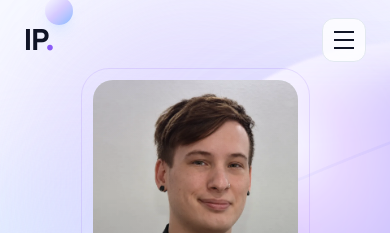
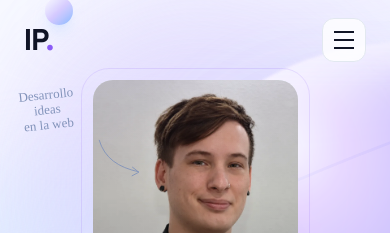
Before and after one commit to IanPallero03/portfolio, a Next.js app: page / in a window 390 px wide. Shown: the top 233 px of the page. Built offline with nearby package versions, Linux system fonts and the light colour scheme.

Commit message:
Optimizar animaciones y videos en dispositivos moviles

```diff
--- a/components/hero/HeroDecorations.tsx
+++ b/components/hero/HeroDecorations.tsx
@@ -16,7 +16,13 @@ export default function HeroDecorations() {
         "(prefers-reduced-motion: reduce)"
       ).matches;
 
-      if (reducedMotion) return;
+      const isMobile = window.matchMedia(
+        "(max-width: 767px)"
+      ).matches;
+
+      // En celulares y con movimiento reducido:
+      // decoración visible, pero sin animaciones.
+      if (reducedMotion || isMobile) return;
 
       gsap.from(".hero-handwritten", {
         opacity: 0,
@@ -51,11 +57,27 @@ export default function HeroDecorations() {
     <div
       ref={decorationsRef}
       aria-hidden="true"
-      className="pointer-events-none absolute inset-0 z-20 hidden xl:block"
+      className="pointer-events-none absolute inset-0 z-20"
     >
-      <div className="hero-handwritten absolute left-[1%] top-[28%] -rotate-12 text-center">
+      {/* TEXTO MANUSCRITO */}
+      <div
+        className="
+          hero-handwritten
+          absolute
+          left-[5%] top-[1%]
+          -rotate-6
+          text-center
+          sm:left-[3%] sm:top-[2%]
+          xl:left-[1%] xl:top-[28%] xl:-rotate-12
+        "
+      >
         <p
-          className="text-[28px] leading-[1.3] text-[#8293BA]"
+          className="
+            text-[13px] leading-[1.15]
+            text-[#8293BA]
+            sm:text-[17px]
+            xl:text-[28px] xl:leading-[1.3]
+          "
           style={{ fontFamily: "cursive" }}
         >
           Desarrollo
@@ -66,8 +88,18 @@ export default function HeroDecorations() {
         </p>
       </div>
 
+      {/* FLECHA */}
       <svg
-        className="hero-arrow absolute left-[8%] top-[46%] h-[100px] w-[115px]"
+        className="
+          hero-arrow
+          absolute
+          left-[24%] top-[7%]
+          h-[45px] w-[55px]
+          sm:left-[20%] sm:top-[9%]
+          sm:h-[65px] sm:w-[75px]
+          xl:left-[8%] xl:top-[46%]
+          xl:h-[100px] xl:w-[115px]
+        "
         viewBox="0 0 115 100"
         fill="none"
         xmlns="http://www.w3.org/2000/svg"
--- a/components/hero/HeroIntro.tsx
+++ b/components/hero/HeroIntro.tsx
@@ -22,14 +22,24 @@ const technologies = [
 export default function HeroIntro() {
   const containerRef = useRef<HTMLElement>(null);
 
+
 useGSAP(
   () => {
     const reduceMotion = window.matchMedia(
       "(prefers-reduced-motion: reduce)"
     ).matches;
 
-      if (reduceMotion) return;
+    const isMobile = window.matchMedia(
+      "(max-width: 767px)"
+    ).matches;
 
+    // En celulares o con movimiento reducido:
+    // mostrar el contenido sin animaciones de entrada.
+    if (reduceMotion || isMobile) {
+      return;
+    }
+
+    // En escritorio conservamos las animaciones originales.
     const timeline = gsap.timeline({
       defaults: {
         ease: "power3.out",
@@ -83,6 +93,7 @@ export default function HeroIntro() {
   },
   { scope: containerRef }
 );
+
 
   return (
     <section
--- a/components/projects/ProjectsShowcase.tsx
+++ b/components/projects/ProjectsShowcase.tsx
@@ -73,6 +73,8 @@ function ProjectVideo({ project }: { project: Project }) {
   const [hasBeenVisible, setHasBeenVisible] = useState(false);
   const [manualPause, setManualPause] = useState(false);
   const [motionReduced, setMotionReduced] = useState(false);
+  const [isMobile, setIsMobile] = useState(false);
+  const [mobileRequested, setMobileRequested] = useState(false);
   const [playing, setPlaying] = useState(false);
 
   useEffect(() => {
@@ -89,22 +91,36 @@ function ProjectVideo({ project }: { project: Project }) {
     );
     observer.observe(element);
 
-    const query = window.matchMedia("(prefers-reduced-motion: reduce)");
-    const update = () => setMotionReduced(query.matches);
+    const motionQuery = window.matchMedia("(prefers-reduced-motion: reduce)");
+    const mobileQuery = window.matchMedia("(max-width: 767px)");
+    const update = () => {
+      setMotionReduced(motionQuery.matches);
+      setIsMobile(mobileQuery.matches);
+    };
     update();
-    query.addEventListener("change", update);
+    motionQuery.addEventListener("change", update);
+    mobileQuery.addEventListener("change", update);
 
     return () => {
       observer.disconnect();
-      query.removeEventListener("change", update);
+      motionQuery.removeEventListener("change", update);
+      mobileQuery.removeEventListener("change", update);
     };
   }, []);
+
+  // En móviles, no asignamos src hasta que el visitante solicita reproducir.
+  // En escritorio mantenemos la carga diferida y el autoplay originales.
+  const shouldLoadVideo = isMobile ? mobileRequested : hasBeenVisible;
 
   useEffect(() => {
     const video = videoRef.current;
     if (!video) return;
 
-    if (!hasBeenVisible || !inView || manualPause || motionReduced) {
+    const allowed = isMobile
+      ? mobileRequested && inView && !manualPause
+      : hasBeenVisible && inView && !manualPause && !motionReduced;
+
+    if (!allowed) {
       video.pause();
       return;
     }
@@ -119,7 +135,7 @@ function ProjectVideo({ project }: { project: Project }) {
       video.addEventListener("loadeddata", playVideo, { once: true });
       return () => video.removeEventListener("loadeddata", playVideo);
     }
-  }, [hasBeenVisible, inView, manualPause, motionReduced]);
+  }, [hasBeenVisible, inView, manualPause, motionReduced, isMobile, mobileRequested]);
 
   const dark = project.theme === "dark";
   return (
@@ -130,17 +146,30 @@ function ProjectVideo({ project }: { project: Project }) {
           <span className="mx-auto max-w-[70%] truncate font-mono text-[9px] text-white/50 sm:text-[11px]">{project.title} · Vista real</span>
         </div>
         <div className="relative aspect-video bg-[#F7F7FF]">
+          {isMobile && !mobileRequested && (
+            <div
+              className="absolute inset-0 flex flex-col items-center justify-center gap-2 bg-gradient-to-br from-[#17192D] via-[#302754] to-[#242E57] px-4 text-center text-white"
+              style={project.poster ? {
+                backgroundImage: `linear-gradient(rgba(16,20,38,.3),rgba(16,20,38,.65)), url('${assetUrl(project.poster)}')`,
+                backgroundSize: "cover",
+                backgroundPosition: "center",
+              } : undefined}
+            >
+              <span className="font-heading text-xl font-bold sm:text-2xl">{project.title}</span>
+              <span className="font-mono text-[10px] uppercase tracking-widest text-white/75">Tocá para ver la demo</span>
+            </div>
+          )}
           <video
             ref={videoRef}
-            src={hasBeenVisible ? assetUrl(project.video) : undefined}
+            src={shouldLoadVideo ? assetUrl(project.video) : undefined}
             poster={project.poster ? assetUrl(project.poster) : undefined}
             muted
             playsInline
             loop
-            preload="metadata"
+            preload={isMobile ? "none" : "metadata"}
             onPlay={() => setPlaying(true)}
             onPause={() => setPlaying(false)}
-            className="absolute inset-0 h-full w-full object-cover"
+            className={`absolute inset-0 h-full w-full object-cover ${isMobile && !mobileRequested ? "invisible" : ""}`}
             aria-label={`Video de demostración de ${project.title}`}
           />
           <button
@@ -151,7 +180,10 @@ function ProjectVideo({ project }: { project: Project }) {
                 videoRef.current?.pause();
               } else {
                 setManualPause(false);
-                if (hasBeenVisible) {
+                if (isMobile) {
+                  setMobileRequested(true);
+                  // El efecto de reproducción espera a que se carguen los datos.
+                } else if (hasBeenVisible) {
                   void videoRef.current?.play().catch(() => setPlaying(false));
                 } else {
                   setHasBeenVisible(true);
@@ -207,7 +239,12 @@ function ProjectRow({ project, index }: { project: Project; index: number }) {
 export default function ProjectsShowcaseV2() {
   const sectionRef = useRef<HTMLElement>(null);
   useGSAP(() => {
-    if (window.matchMedia("(prefers-reduced-motion: reduce)").matches) return;
+    // En celulares mostramos el contenido inmediatamente, sin GSAP ni
+    // animaciones decorativas continuas. Escritorio conserva todo igual.
+    if (
+      window.matchMedia("(prefers-reduced-motion: reduce)").matches ||
+      window.matchMedia("(max-width: 767px)").matches
+    ) return;
 
     // Animaciones decorativas: se ejecutan solo cerca de esta sección.
     // Los ScrollTrigger de aparición y parallax permanecen independientes.
```
Lines whose indentation alone changed are shown as unchanged.
